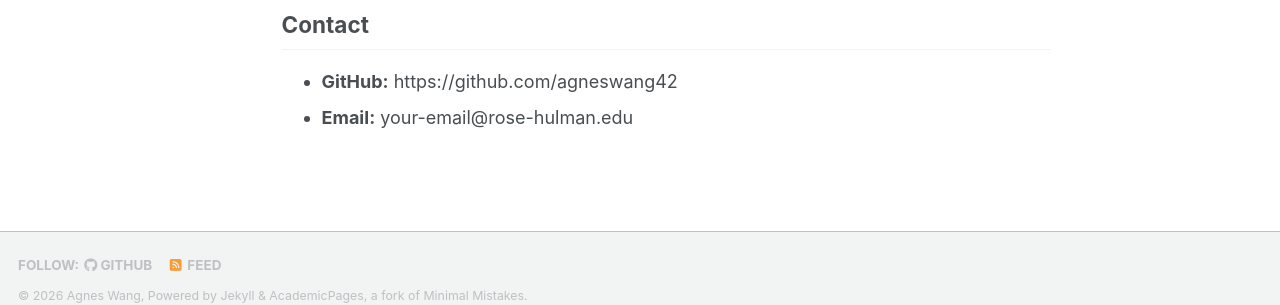
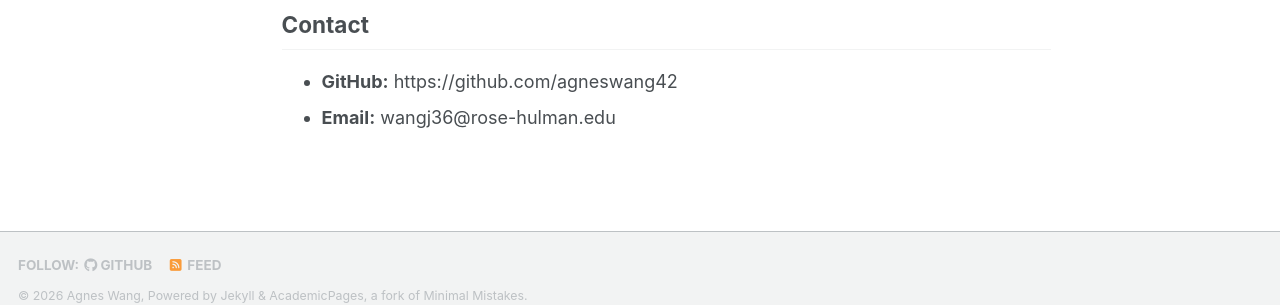
Before and after one commit to agneswang42/agneswang42.github.io, a Jekyll site: the page built from about.md, in a window 1280 px wide and 1013 px high. Shown: the part 671-976 px from the top of the window. Built offline with Jekyll 4.4.1, drawn with Linux system fonts in a browser that asks for light colours; a style sheet for code colours, icons or effects is not loaded.

Commit message:
Update email address in contact section

```diff
--- a/about.md
+++ b/about.md
@@ -26,4 +26,4 @@ Expected Graduation: **May 2029**
 ## Contact
 
 - **GitHub:** https://github.com/agneswang42
-- **Email:** your-email@rose-hulman.edu
+- **Email:** wangj36@rose-hulman.edu
```
